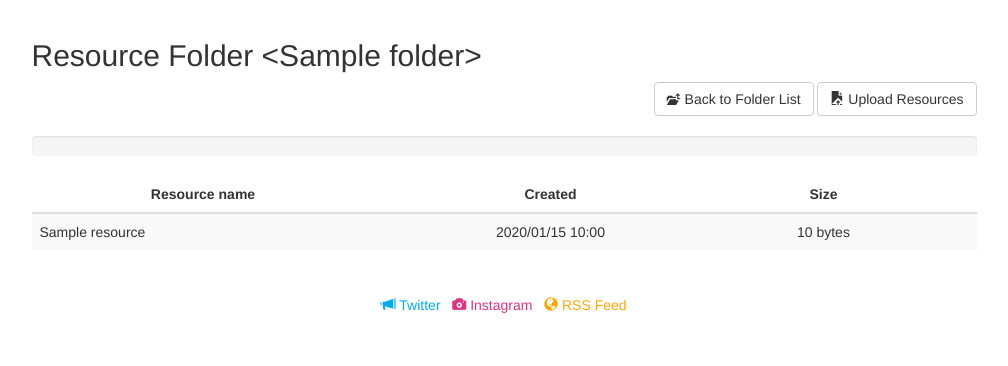
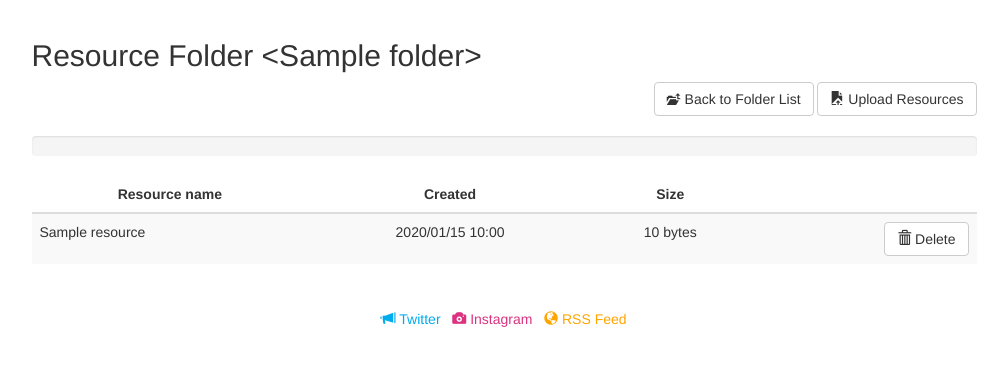
Before and after one commit to aperdices/SimpleBlogger, a Java web app: page /folder/contents/1 in a window 1280 px wide. Shown: the part 61-427 px from the top of the page, without its empty margins (136-1144 px from the left). Run offline with Spring Boot 4, a stand-in JSP engine, Linux system fonts and the light colour scheme; tables that the repository leaves empty hold one stand-in row (values such as "Sample post"); data that the repository does not hold is empty; the project's own start-up code is not run, and a stand-in starts its controllers and pages; some libraries are stand-ins or nearby versions; some web fonts are replaced.

Commit message:
More lines...

```diff
--- a/blog/WebContent/WEB-INF/messages/messages.properties
+++ b/blog/WebContent/WEB-INF/messages/messages.properties
@@ -86,6 +86,7 @@ blog.resources.label.size=Size
 blog.resources.noresources=Sorry! No resources found on this folder.
 blog.resources.uploaderror=There was an error uploading the resource/s to the server.
 blog.resources.uploadsuccess=Resource/s successfully uploaded.
+blog.resources.delete.confirm=Are you sure you want to delete this Resource?
 
 blog.entryform.title=Add / Edit Entry
 blog.entryform.label.title=Title:
--- a/blog/WebContent/WEB-INF/views/resourcelist.jsp
+++ b/blog/WebContent/WEB-INF/views/resourcelist.jsp
@@ -101,6 +101,9 @@
 					// uploaded simultaneously.
 
 					finish: function () {
+						setTimeout(function(){
+						    location.reload();
+						},2500);
 					},
 
 					// Each of these callbacks are executed for each file.
@@ -156,7 +159,7 @@
 						console.log(data);
 
 						if (data[0].success) {
-							$("#uploadmsgs").append('<h4><span class="label label-success"><fmt:message key="blog.resources.uploadsuccess"/></span></h4>').delay(1000).fadeOut();
+							$("#uploadmsgs").append('<h4><span class="label label-success"><fmt:message key="blog.resources.uploadsuccess"/></span></h4>').delay(1500).fadeOut();
 							console.log("File successfully uploaded.");
 						} else {
 							$("#uploadmsgs").append('<h4><span class="label label-danger"><fmt:message key="blog.resources.uploaderror"/></span></h4>');
@@ -255,13 +258,8 @@
 										</td>
 										<td class="text-center"><fmt:formatDate type="both" pattern="yyyy/MM/dd HH:mm" value="${resource.creationDate}" /></td>
 										<td class="text-center"><fmt:formatNumber type="number" value="${resource.size}" />&nbsp;bytes</td>
-
-<%-- 										<td class="text-center"><c:out value="${page.menuOrder}"/></td> --%>
-
-<%-- 										<td class="text-center"><fmt:formatDate type="both" pattern="yyyy/MM/dd HH:mm" value="${page.modificationDate}" /></td> --%>
 										<td class="text-right">
-<%-- 											<button id="submit" type="submit" class="btn btn-default" onclick="if (window.confirm('<fmt:message key="blog.pages.delete.confirm"/>')) {location.href='<c:url value="/app/page/" /><c:out value="${page.pageId}/delete"/>'}"><span class="glyphicon glyphicon-trash" aria-hidden="true"></span> <fmt:message key="blog.pages.delete"/></button> --%>
-<%-- 											<button id="submit" type="submit" class="btn btn-default" onclick="location.href='<c:url value="/app/page/" /><c:out value="${page.pageId}/edit"/>'"><span class="glyphicon glyphicon-edit" aria-hidden="true"></span> <fmt:message key="blog.pages.edit"/></button> --%>
+											<button id="submit" type="submit" class="btn btn-default" onclick="if (window.confirm('<fmt:message key="blog.resources.delete.confirm"/>')) {location.href='<c:url value="/app/page/" /><c:out value="${page.pageId}/delete"/>'}"><span class="glyphicon glyphicon-trash" aria-hidden="true"></span> <fmt:message key="blog.pages.delete"/></button>
 										</td>
 									</tr>
 								</c:forEach>
```
Also changed, not shown: blog/src/es/isendev/blog/web/controller/ResourceController.java (+18 -0 lines).
